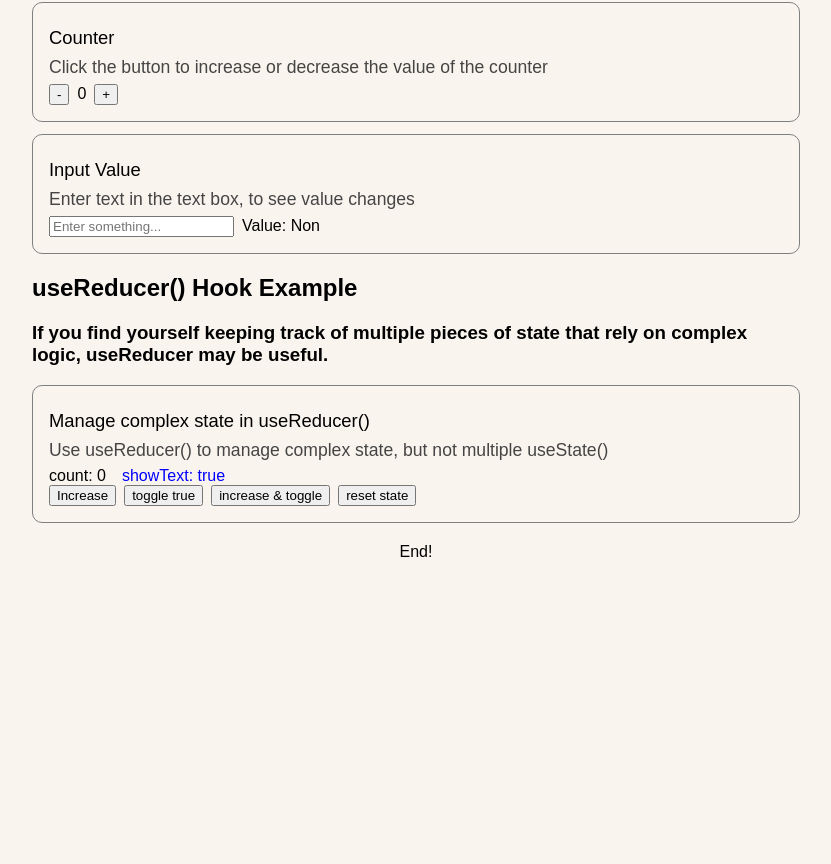
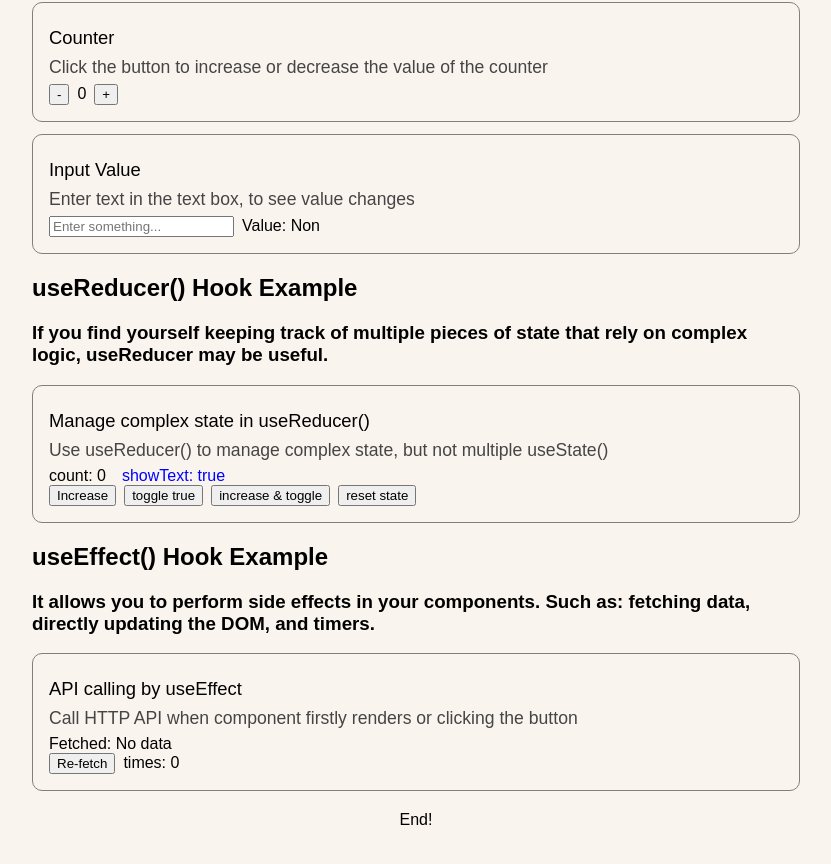
Before and after one commit to hwangblood/react-hooks-course, a React (Vite) app: page / in a window 1280 px wide. Shown: the part 210-1074 px from the top of the page, without its empty margins (224-1055 px from the left). Before the commit the page ends 841 px from the top, so only its background shows below. Built offline with nearby package versions, Linux system fonts and the light colour scheme; no server answers.

Commit message:
useEffect

```diff
--- a/package.json
+++ b/package.json
@@ -10,9 +10,10 @@
     "preview": "vite preview"
   },
   "dependencies": {
+    "axios": "^1.4.0",
+    "prop-types": "^15.8.1",
     "react": "^18.2.0",
-    "react-dom": "^18.2.0",
-    "prop-types": "^15.8.1"
+    "react-dom": "^18.2.0"
   },
   "devDependencies": {
     "@types/react": "^18.0.28",
--- /dev/null
+++ b/src/components/usecases/useEffect/EffectUsecase.jsx
@@ -0,0 +1,40 @@
+import { useState, useEffect } from "react";
+
+import axios from "axios";
+import GutterRow from "../../GutterRow";
+
+const EffectUsecase = () => {
+  const [data, setData] = useState(null);
+  const [fetchTimes, setFetchTimes] = useState(0);
+
+  const fetchData = () => {
+    axios.get("https://jsonplaceholder.typicode.com/posts").then((res) => {
+      setData(res.data);
+      console.log("API CALLED");
+    });
+  };
+
+  const handleFetch = () => {
+    setFetchTimes(fetchTimes + 1);
+    console.log(`Fetch again ${fetchTimes} times`);
+  };
+
+  useEffect(() => {
+    fetchData();
+  }, [fetchTimes]);
+
+  return (
+    <>
+      <div>
+        Fetched: {data ? `${data.length} posts (#${fetchTimes})` : "No data"}
+      </div>
+      <div>
+        <button onClick={handleFetch}>Re-fetch</button>
+        <GutterRow />
+        <span>times: {fetchTimes}</span>
+      </div>
+    </>
+  );
+};
+
+export default EffectUsecase;
--- a/src/data.js
+++ b/src/data.js
@@ -1,4 +1,5 @@
 import HookExampleUsecaseContentSpacer from "./components/HookExampleUsecaseContentSpacer";
+import EffectUsecase from "./components/usecases/useEffect/EffectUsecase";
 import ReducerUsecase from "./components/usecases/useReducer/ReducerUsecase";
 import CounterUsecase from "./components/usecases/useState/CounterUsecase";
 import InputValueUsecase from "./components/usecases/useState/InputValueUsecase";
@@ -40,6 +41,15 @@ const useReducerUsecases = [
     element: ReducerUsecase,
   },
 ];
+const useEffectUsecases = [
+  {
+    id: "effect-usecase",
+    title: "API calling by useEffect",
+    description:
+      "Call HTTP API when component firstly renders or clicking the button",
+    element: EffectUsecase,
+  },
+];
 
 export default {
   // this property is required
@@ -65,5 +75,12 @@ export default {
         "If you find yourself keeping track of multiple pieces of state that rely on complex logic, useReducer may be useful.",
       usecases: useReducerUsecases,
     },
+    {
+      id: "useEffect",
+      title: "useEffect() Hook Example",
+      description:
+        "It allows you to perform side effects in your components. Such as: fetching data, directly updating the DOM, and timers.",
+      usecases: useEffectUsecases,
+    },
   ],
 };
```
Also changed, not shown: 1 other file (tests, documents, lock files or other folders).
